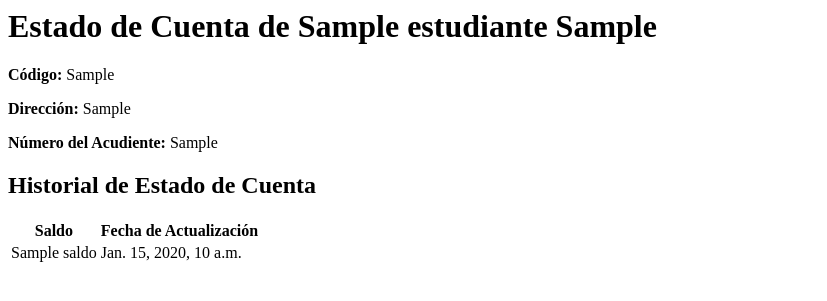
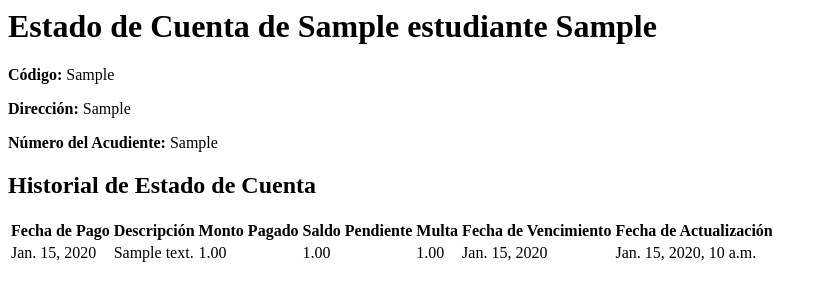
Before and after one commit to Santi9490/Sprint2-Grupo-3, a Django app: template gestor_usuario_roles/templates/estudiante/estado_cuenta_detalle.html in a window 1280 px wide. Shown: the top 301 px of the page, without its empty margins (0-827 px from the left). Run offline with Django 3.2, Linux system fonts and the light colour scheme; tables that the repository leaves empty hold one stand-in row (values such as "Sample post"); the template is opened without the code that fills it: values that come from a table or form of the project are taken from there, most other values are stand-ins (such as "Sample title", 1, 10 or a date in 2020); parts of the project's set-up code (start-up, migrations or seed data) failed here and were passed over.

Commit message:
agrego info estado de cuenta

```diff
--- a/gestor_usuario_roles/models.py
+++ b/gestor_usuario_roles/models.py
@@ -10,3 +10,16 @@ class Estudiante(models.Model):
 
     def __str__(self):
         return '{} {}'.format(self.nombre, self.apellido)
+
+class EstadoCuenta(models.Model):
+    estudiante = models.ForeignKey('Estudiante', on_delete=models.CASCADE, related_name='estados_cuenta')
+    fecha_pago = models.DateField(null=True, blank=True)
+    descripcion = models.CharField(max_length=255)
+    monto_pagado = models.DecimalField(max_digits=10, decimal_places=2)
+    saldo_pendiente = models.DecimalField(max_digits=10, decimal_places=2)
+    multa = models.DecimalField(max_digits=10, decimal_places=2, default=0)
+    fecha_vencimiento = models.DateField(null=True, blank=True)
+    fecha_actualizacion = models.DateTimeField(auto_now=True)
+
+    def __str__(self):
+        return f"Estado de cuenta de {self.estudiante.nombre} {self.estudiante.apellido}"
--- a/gestor_usuario_roles/templates/estudiante/estado_cuenta_detalle.html
+++ b/gestor_usuario_roles/templates/estudiante/estado_cuenta_detalle.html
@@ -8,17 +8,27 @@
 <h2>Historial de Estado de Cuenta</h2>
 <table>
     <tr>
-        <th>Saldo</th>
+        <th>Fecha de Pago</th>
+        <th>Descripción</th>
+        <th>Monto Pagado</th>
+        <th>Saldo Pendiente</th>
+        <th>Multa</th>
+        <th>Fecha de Vencimiento</th>
         <th>Fecha de Actualización</th>
     </tr>
     {% for estado in estados_cuenta %}
     <tr>
-        <td>{{ estado.saldo }}</td>
+        <td>{{ estado.fecha_pago }}</td>
+        <td>{{ estado.descripcion }}</td>
+        <td>{{ estado.monto_pagado }}</td>
+        <td>{{ estado.saldo_pendiente }}</td>
+        <td>{{ estado.multa }}</td>
+        <td>{{ estado.fecha_vencimiento }}</td>
         <td>{{ estado.fecha_actualizacion }}</td>
     </tr>
     {% empty %}
     <tr>
-        <td colspan="2">No hay registros de estado de cuenta para este estudiante.</td>
+        <td colspan="7">No hay registros de estado de cuenta para este estudiante.</td>
     </tr>
     {% endfor %}
 </table>
--- a/gestor_usuario_roles/views.py
+++ b/gestor_usuario_roles/views.py
@@ -58,7 +58,7 @@ def estado_cuenta_create(request):
     }
     return render(request, 'estudiante/estadoCuentaCreate.html', context)
 
-# Función para ver el estado de cuenta de un solo estudiante
+# Función para ver el estado de cuenta de un solo estudiante con todos sus registros
 def estado_cuenta_detalle(request, codigo):
     estudiante = get_object_or_404(Estudiante, codigo=codigo)
     estados_cuenta = EstadoCuenta.objects.filter(estudiante=estudiante)
--- a/ofipensiones/settings.py
+++ b/ofipensiones/settings.py
@@ -40,6 +40,7 @@ INSTALLED_APPS = [
     'django.contrib.staticfiles',
     'gestor_usuario_roles',
     'gestor_colegios',
+    'pagos',
 ]
 
 MIDDLEWARE = [
```
Also changed, not shown: gestor_usuario_roles/forms.py (+22 -1 lines).
